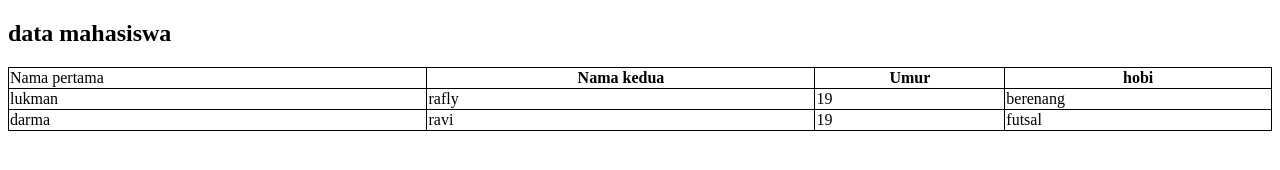
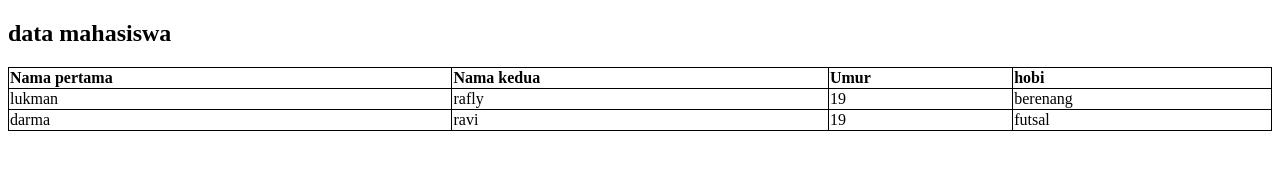
Before and after one commit to riennz21/DZAKY-ARIENDRA-DHAIFULLAH-YULIANTO---1124102164, a plain HTML site: page tugas/table.html in a window 1280 px wide. Drawn offline with Linux system fonts and the light colour scheme.

Commit message:
Update table.html

```diff
--- a/tugas/table.html
+++ b/tugas/table.html
@@ -12,10 +12,10 @@
         <h2>data mahasiswa</h2>
        <table style="width:100%">
         <tr>
-            <td>Nama pertama</td>
-            <th>Nama kedua</th>
-            <th>Umur</th>
-            <th>hobi</th>
+            <td><strong>Nama pertama</strong></td>
+            <td><strong>Nama kedua</strong></td>
+            <td><strong>Umur</strong></td>
+            <td><strong>hobi</strong></td>
         </tr>
         <tr>
             <td>lukman</td>
```
